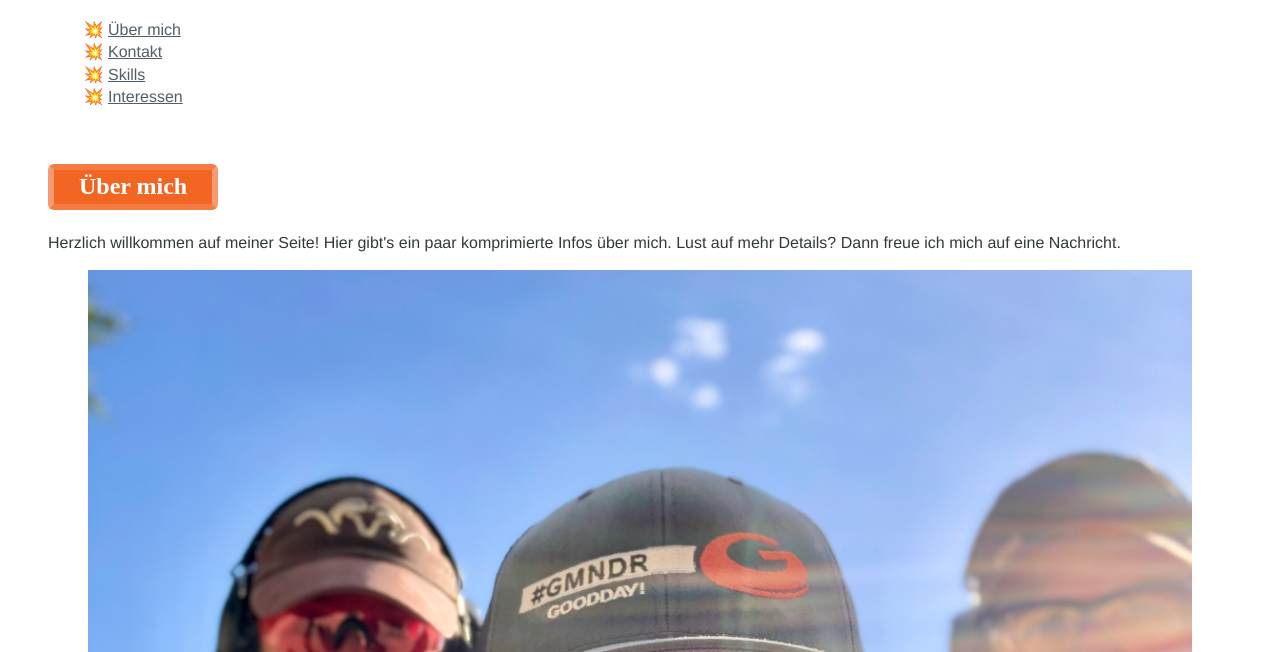
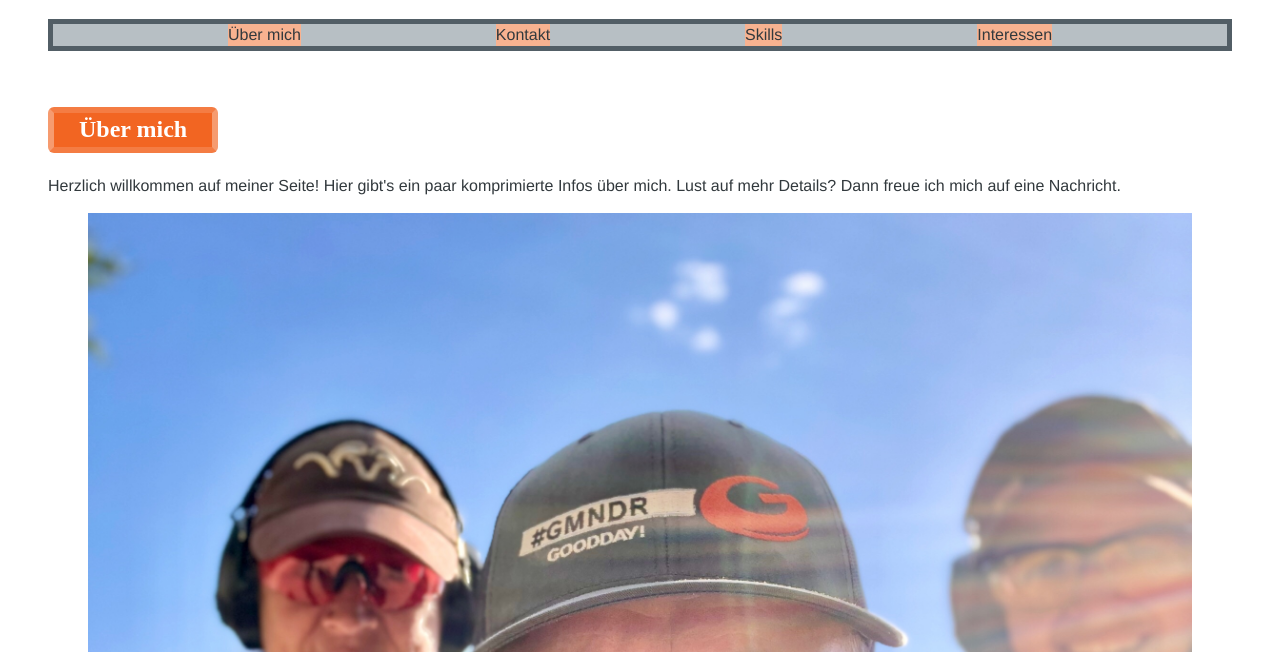
Before and after one commit to markusgemeinder/markusgemeinder, a website: page index.html in a window 1280 px wide. Shown: the part 148-800 px from the top of the page. Drawn offline with Linux system fonts and the light colour scheme.

Commit message:
Update styles.css
Add classes .nav .nav__list .nav__link .nav__link:hover, install flexbox (trial version)

```diff
--- a/css/styles.css
+++ b/css/styles.css
@@ -43,6 +43,54 @@ h3 {
   background-color: #f26522;
 }
 
+.nav {
+  padding: 14px 20px;
+  /* font-size: 22px; */
+  background-color: #525e66;
+}
+
+.nav__list {
+  list-style: none;
+  padding: 0; /* wichtig */
+  border: 5px solid #525e66;
+  background-color: #b7bfc4;
+  /* height: 120px; */
+
+  display: flex;
+
+  /* flex-direction: row; (default) */
+  /* flex-direction: column; */
+  /* justify-content: flex-start (default); */
+  /* justify-content: center; */
+  /* justify-content: space-between; */
+  justify-content: space-evenly;
+
+  /* align-itens: */
+  /* align-items: stretch; (default) */
+  /* align-items: flex-start; */
+  /* align-items: flex-end; */
+  align-items: center;
+
+  gap: 10px 20px; /* row-gap column-gap */
+
+  /* flex-wrap: no-wrap; (default) */
+  flex-wrap: wrap;
+}
+
+li {
+  background-color: #f8b290;
+  border 2px solid #f26522;
+}
+
+.nav__link {
+  text-decoration: none;
+  color: #32393d;
+}
+
+.nav__link:hover {
+  text-decoration: underline #e63312 2px;
+}
+
 a {
   color: #525e66;
 }
```
